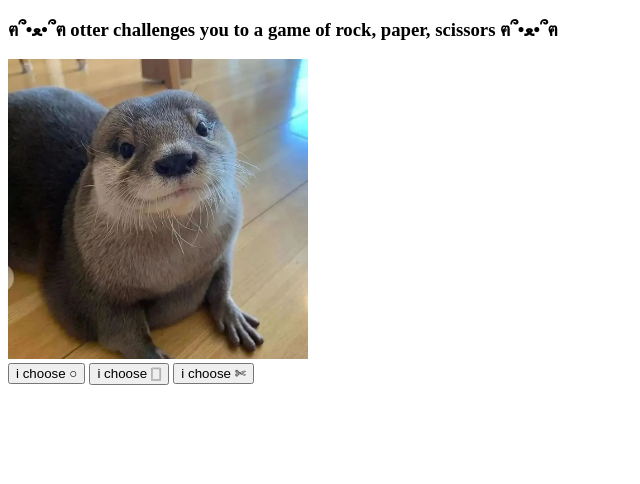
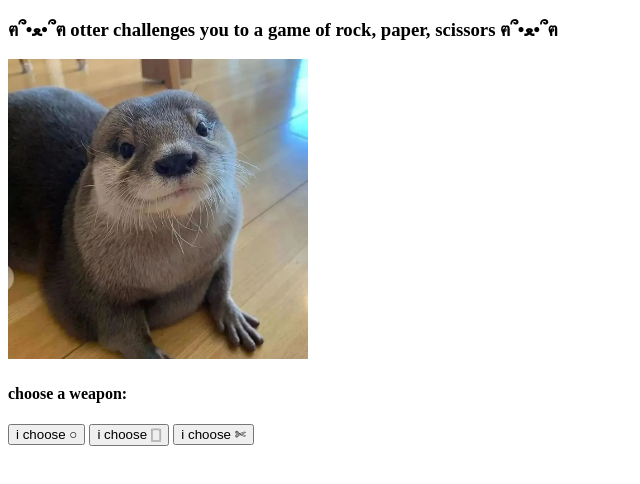
Before and after one commit to kylieyin/rock-paper-scissors, a plain HTML site: page index.html in a window 1280 px wide. Shown: the whole page, without its empty margins (0-640 px from the left). Drawn offline with Linux system fonts and the light colour scheme.

Commit message:
added 'choose your weapon' text

```diff
--- a/game.js
+++ b/game.js
@@ -9,9 +9,7 @@ let otterScore = 0;
 function otterPlay() {
     return options[Math.floor(Math.random() * options.length)];
 }
-
-
-// declares a constant variable defined as 'computerChoice'
+// creates function 'otterPlay'
 // assigns the earlier defined array 'options' to 'computerChoice'
 // 'Math.random()' generates a random number between 0 and 1
 // 'options.length' determines the number of elements in the 'options' array (being 3)
--- a/index.html
+++ b/index.html
@@ -14,6 +14,10 @@
         height="300" />
     </div>
 
+    <div>
+        <h4>choose a weapon:</h4>
+    </div>
+
     <div style="margin-bottom: 20px">
         <button id="rock">i choose ○</button>
         <button id="paper">i choose 🀆</button>
```
